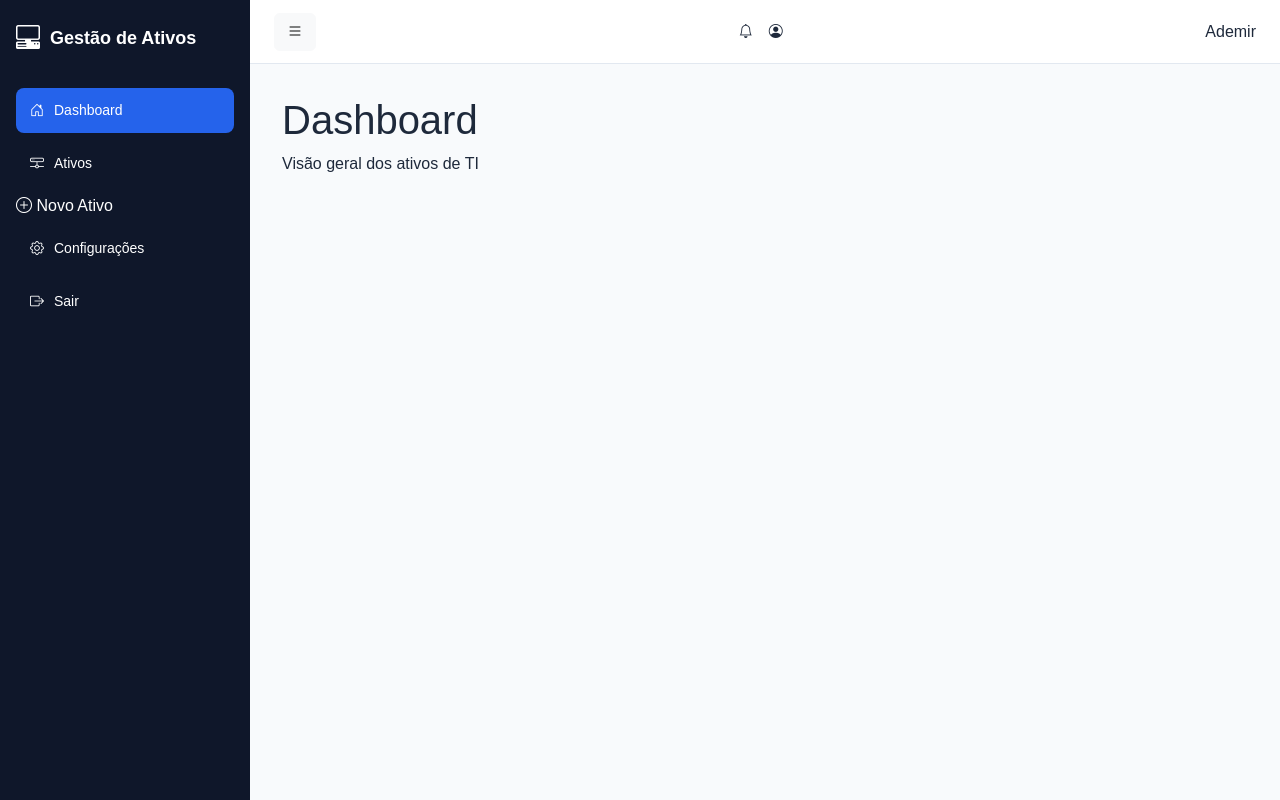
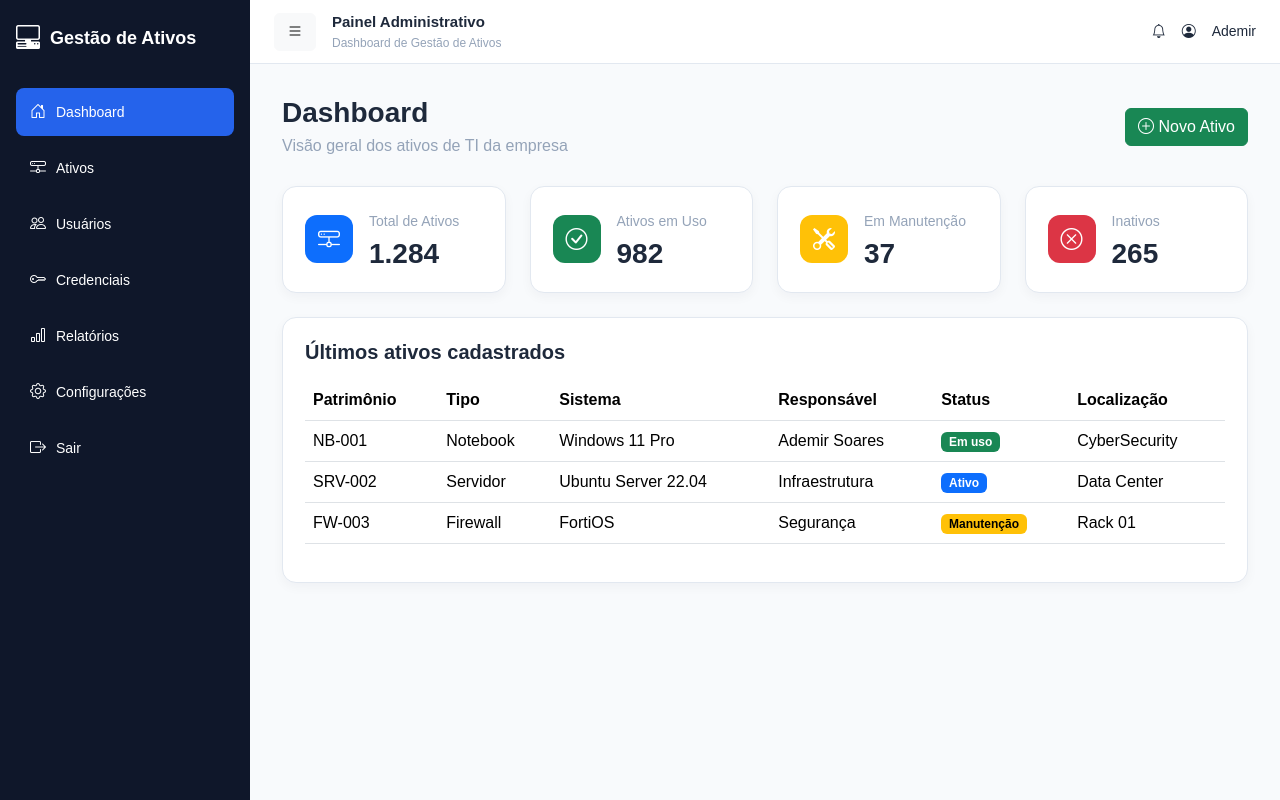
Before and after one commit to AdemirSoares/Gestao-de-Ativos-de-TI, a Flask app: page / in a window 1280 px wide. Run offline with Flask 3, Linux system fonts and the light colour scheme.

Commit message:
feat: cria dashboard com cards e tabela de ativos

```diff
--- a/app/static/css/style.css
+++ b/app/static/css/style.css
@@ -95,3 +95,94 @@ body {
 .content {
     padding: 32px;
 }
+
+.page-header {
+    display: flex;
+    align-items: center;
+    justify-content: space-between;
+    margin-bottom: 28px;
+}
+
+.page-header h1 {
+    font-size: 28px;
+    font-weight: 700;
+    margin-bottom: 4px;
+}
+
+.page-header p {
+    color: var(--text-light);
+    margin: 0;
+}
+
+.dashboard-card {
+    background-color: var(--card);
+    border: 1px solid var(--border);
+    border-radius: 14px;
+    padding: 22px;
+    display: flex;
+    align-items: center;
+    gap: 16px;
+    box-shadow: 0 4px 12px rgba(15, 23, 42, 0.04);
+}
+
+.dashboard-card span {
+    color: var(--text-light);
+    font-size: 14px;
+}
+
+.dashboard-card h3 {
+    margin: 4px 0 0;
+    font-weight: 700;
+}
+
+.card-icon {
+    width: 48px;
+    height: 48px;
+    border-radius: 12px;
+    color: white;
+    display: flex;
+    align-items: center;
+    justify-content: center;
+    font-size: 22px;
+}
+
+.table-card {
+    background-color: var(--card);
+    border: 1px solid var(--border);
+    border-radius: 14px;
+    padding: 22px;
+    box-shadow: 0 4px 12px rgba(15, 23, 42, 0.04);
+}
+
+.table-header {
+    margin-bottom: 16px;
+}
+
+.table-header h5 {
+    margin: 0;
+    font-weight: 700;
+}
+
+.topbar-title {
+    display: flex;
+    align-items: center;
+    gap: 16px;
+}
+
+.topbar-title div {
+    display: flex;
+    flex-direction: column;
+}
+
+.topbar-title strong {
+    font-size: 15px;
+}
+
+.topbar-title span {
+    font-size: 12px;
+    color: var(--text-light);
+}
+
+.sidebar-link i {
+    font-size: 16px;
+}
--- a/app/templates/base.html
+++ b/app/templates/base.html
@@ -3,7 +3,7 @@
 <head>
     <meta charset="UTF-8">
     <meta name="viewport" content="width=device-width, initial-scale=1.0">
-    <title>(% block title %)Gestão de Ativos de TI(% endblock %)</title>
+    <title>{% block title %}Gestão de Ativos de TI{% endblock %}</title>
     <link rel="stylesheet" href="https://cdn.jsdelivr.net/npm/bootstrap@5.3.8/dist/css/bootstrap.min.css">
     <link href="https://cdn.jsdelivr.net/npm/bootstrap-icons@1.11.3/font/bootstrap-icons.css" rel="stylesheet">
     <link rel="stylesheet" href="{{ url_for('static', filename='css/style.css')}}">
@@ -20,17 +20,32 @@
                     <i class="bi bi-house-door"></i>
                     Dashboard
                 </a>
+
                 <a class="sidebar-link" href="#">
                     <i class="bi bi-hdd-network"></i>
-                    Ativos</a>
-                <a class="nav-link text-white" href="#">
-                    <i class="bi bi-plus-circle"></i>
-                    Novo Ativo
+                    Ativos
                 </a>
+
+                <a class="sidebar-link" href="#">
+                    <i class="bi bi-people"></i>
+                    Usuários
+                </a>
+
+                <a class="sidebar-link" href="#">
+                    <i class="bi bi-key"></i>
+                    Credenciais
+                </a>
+
+                <a class="sidebar-link" href="#">
+                    <i class="bi bi-bar-chart"></i>
+                    Relatórios
+                </a>
+
                 <a class="sidebar-link" href="#">
                     <i class="bi bi-gear"></i>
                     Configurações
                 </a>
+
                 <a class="sidebar-link sidebar-logout" href="#">
                     <i class="bi bi-box-arrow-right"></i>
                     Sair
@@ -39,14 +54,22 @@
         </aside>
         <div class="main-area">
             <header class="topbar">
-                <button class="btn btn-light">
-                    <i class="bi bi-list"></i>
-                </button>
+                <div class="topbar-title">
+                    <button class="btn btn-light">
+                        <i class="bi bi-list"></i>
+                    </button>
+
+                    <div>
+                        <strong>Painel Administrativo</strong>
+                        <span>Dashboard de Gestão de Ativos</span>
+                    </div>
+                </div>
+
                 <div class="topbar-user">
                     <i class="bi bi-bell"></i>
                     <i class="bi bi-person-circle"></i>
+                    <span>Ademir</span>
                 </div>
-                <span>Ademir</span>
             </header>
             <main class="content">
                 {% block content %}
--- a/app/templates/dashboard.html
+++ b/app/templates/dashboard.html
@@ -6,7 +6,110 @@ Dashboard - Gestão de Ativos
 
 {% block content %}
 
-<h1>Dashboard</h1>
-<p>Visão geral dos ativos de TI</p>
+<div class="page-header">
+    <div>
+        <h1>Dashboard</h1>
+        <p>Visão geral dos ativos de TI da empresa</p>
+    </div>
+    <a href="#" class="btn btn-success">
+        <i class="bi bi-plus-circle"></i>
+        Novo Ativo
+    </a>
+</div>
+
+<div class="row g-4 mb-4">
+    <div class="col-md-3">
+        <div class="dashboard-card">
+            <div class="card-icon bg-primary">
+                <i class="bi bi-hdd-network"></i>
+            </div>
+            <div>
+                <span>Total de Ativos</span>
+                <h3>1.284</h3>
+            </div>
+        </div>
+    </div>
+
+    <div class="col-md-3">
+        <div class="dashboard-card">
+            <div class="card-icon bg-success">
+                <i class="bi bi-check-circle"></i>
+            </div>
+            <div>
+                <span>Ativos em Uso</span>
+                <h3>982</h3>
+            </div>
+        </div>
+    </div>
+
+    <div class="col-md-3">
+        <div class="dashboard-card">
+            <div class="card-icon bg-warning">
+                <i class="bi bi-tools"></i>
+            </div>
+            <div>
+                <span>Em Manutenção</span>
+                <h3>37</h3>
+            </div>
+        </div>
+    </div>
+
+    <div class="col-md-3">
+        <div class="dashboard-card">
+            <div class="card-icon bg-danger">
+                <i class="bi bi-x-circle"></i>
+            </div>
+            <div>
+                <span>Inativos</span>
+                <h3>265</h3>
+            </div>
+        </div>
+    </div>
+</div>
+
+<div class="table-card">
+    <div class="table-header">
+        <h5>Últimos ativos cadastrados</h5>
+    </div>
+
+    <table class="table align-middle">
+        <thead>
+            <tr>
+                <th>Patrimônio</th>
+                <th>Tipo</th>
+                <th>Sistema</th>
+                <th>Responsável</th>
+                <th>Status</th>
+                <th>Localização</th>
+            </tr>
+        </thead>
+        <tbody>
+            <tr>
+                <td>NB-001</td>
+                <td>Notebook</td>
+                <td>Windows 11 Pro</td>
+                <td>Ademir Soares</td>
+                <td><span class="badge text-bg-success">Em uso</span></td>
+                <td>CyberSecurity</td>
+            </tr>
+            <tr>
+                <td>SRV-002</td>
+                <td>Servidor</td>
+                <td>Ubuntu Server 22.04</td>
+                <td>Infraestrutura</td>
+                <td><span class="badge text-bg-primary">Ativo</span></td>
+                <td>Data Center</td>
+            </tr>
+            <tr>
+                <td>FW-003</td>
+                <td>Firewall</td>
+                <td>FortiOS</td>
+                <td>Segurança</td>
+                <td><span class="badge text-bg-warning">Manutenção</span></td>
+                <td>Rack 01</td>
+            </tr>
+        </tbody>
+    </table>
+</div>
 
 {% endblock %}
```
